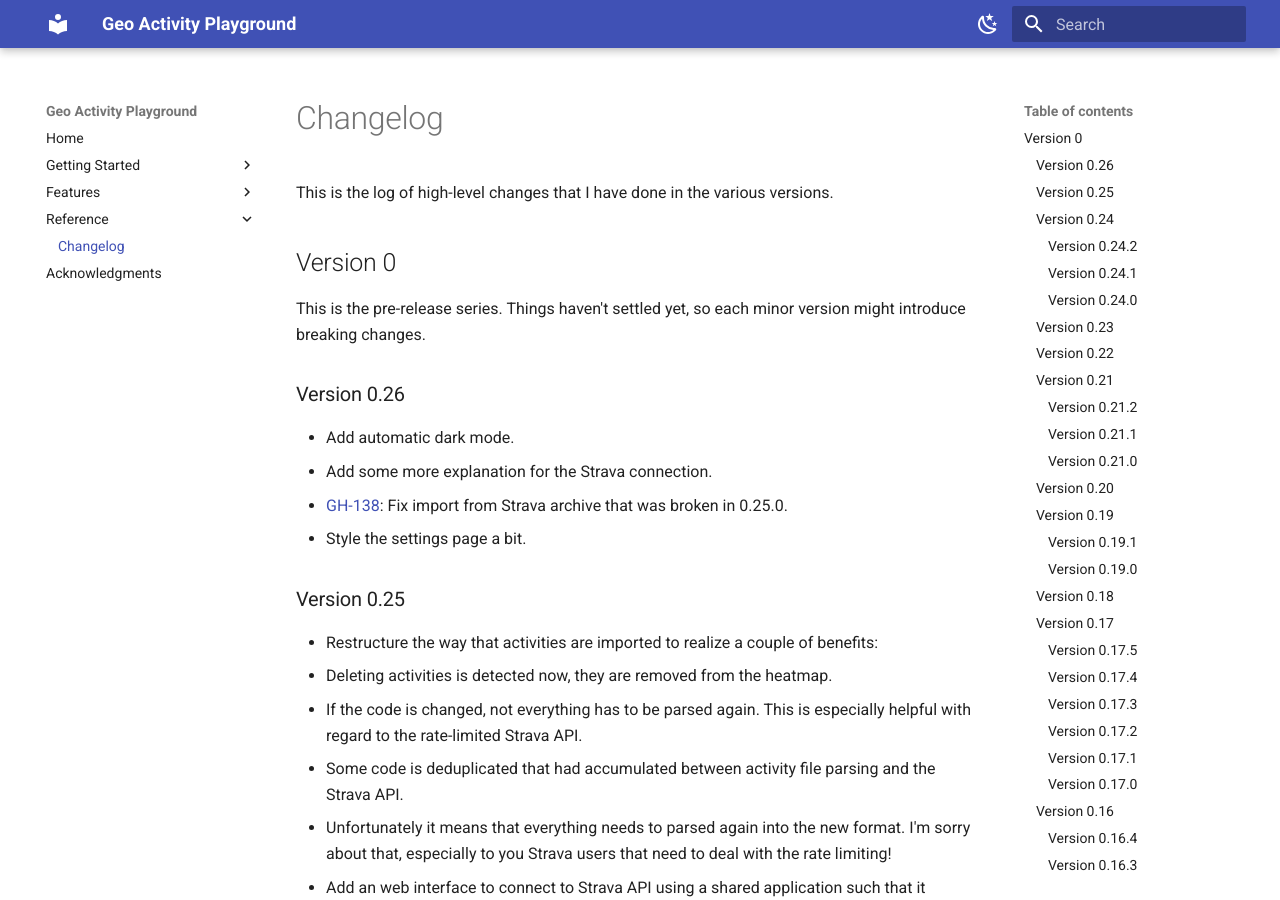
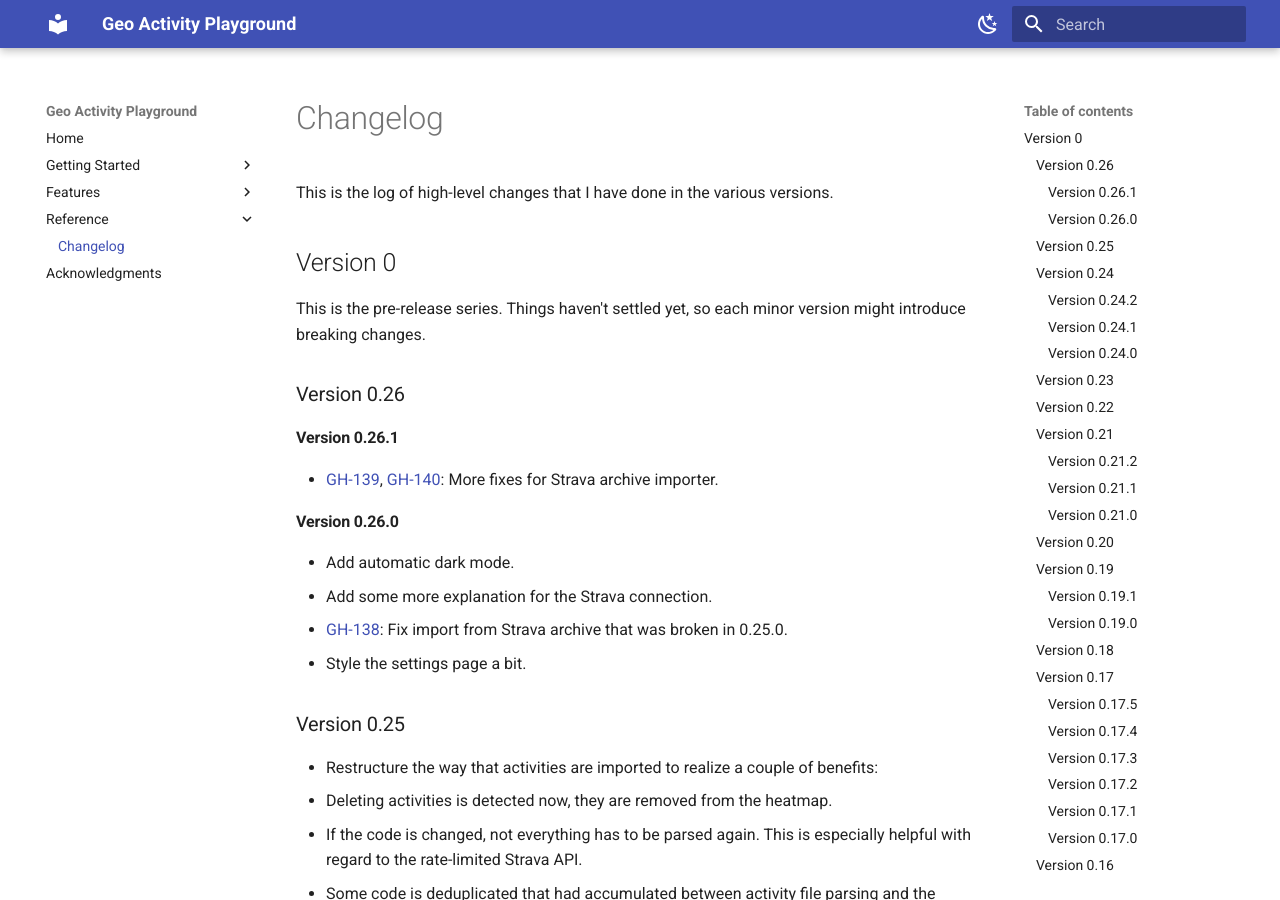
Before and after one commit to martin-ueding/geo-activity-playground, an MkDocs documentation site: the page built from docs/reference/changelog.md, in a window 1280 px wide and 900 px high. Built offline with MkDocs 1.6.1 and Material for MkDocs 9.7.7, drawn with Linux system fonts in a browser that asks for light colours.

Commit message:
Changelog entry

```diff
--- a/docs/reference/changelog.md
+++ b/docs/reference/changelog.md
@@ -7,6 +7,12 @@
 This is the pre-release series. Things haven't settled yet, so each minor version might introduce breaking changes.
 
 ### Version 0.26
+
+#### Version 0.26.1
+
+- [GH-139](https://github.com/martin-ueding/geo-activity-playground/issues/139), [GH-140](https://github.com/martin-ueding/geo-activity-playground/issues/140): More fixes for Strava archive importer.
+
+#### Version 0.26.0
 
 - Add automatic dark mode.
 - Add some more explanation for the Strava connection.
```
